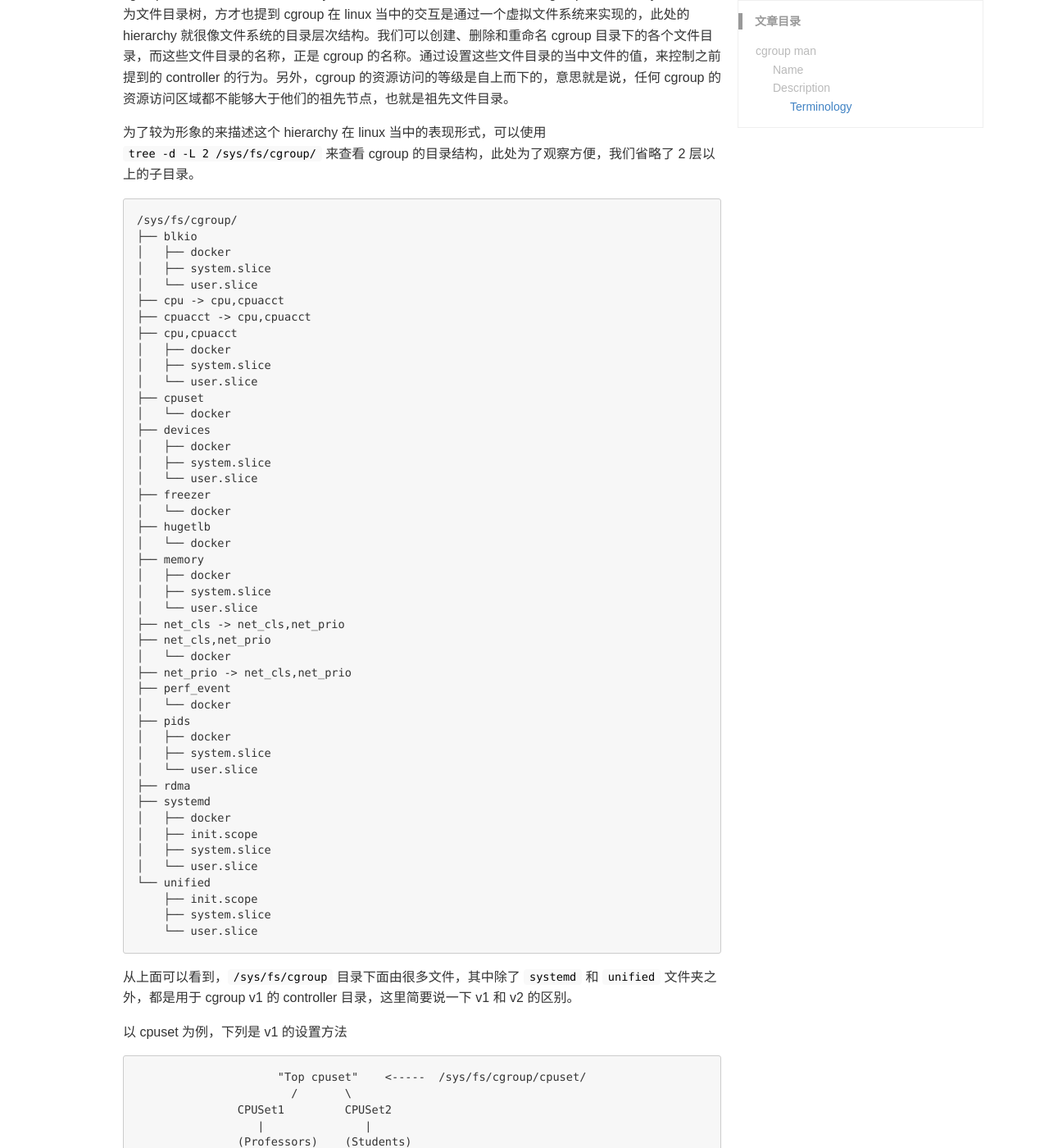
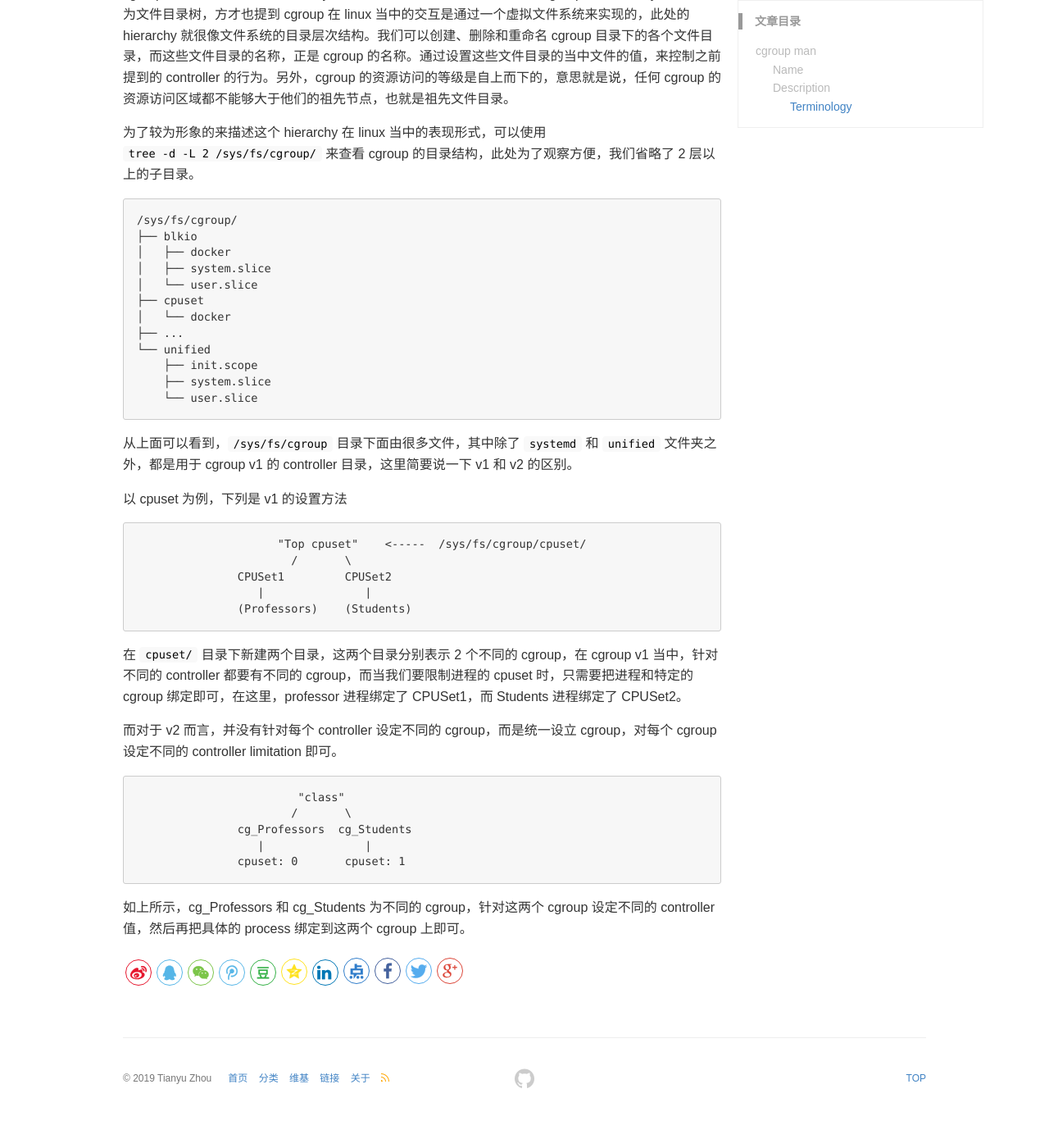
Before and after one commit to WYWAshley/WYWAshley.github.io, a Jekyll site: the page built from _posts/2019-10-28-cgroups-usage.md, in a window 1280 px wide and 1400 px high, scrolled down 868 px. Shown: the whole window at 82% size. Built offline with Jekyll 4.4.1, drawn with Linux system fonts in a browser that asks for light colours; comment, search, counter and statistics services are not loaded; after the commit the page ends 2232 px from its top, so only the background shows below that.

Commit message:
update cgroup man

```diff
--- a/_posts/2019-10-28-cgroups-usage.md
+++ b/_posts/2019-10-28-cgroups-usage.md
@@ -36,42 +36,9 @@ cgroup 的资源控制是通过 hierarchy 的方式组织的。后续也会详
 │   ├── docker
 │   ├── system.slice
 │   └── user.slice
-├── cpu -> cpu,cpuacct
-├── cpuacct -> cpu,cpuacct
-├── cpu,cpuacct
-│   ├── docker
-│   ├── system.slice
-│   └── user.slice
 ├── cpuset
 │   └── docker
-├── devices
-│   ├── docker
-│   ├── system.slice
-│   └── user.slice
-├── freezer
-│   └── docker
-├── hugetlb
-│   └── docker
-├── memory
-│   ├── docker
-│   ├── system.slice
-│   └── user.slice
-├── net_cls -> net_cls,net_prio
-├── net_cls,net_prio
-│   └── docker
-├── net_prio -> net_cls,net_prio
-├── perf_event
-│   └── docker
-├── pids
-│   ├── docker
-│   ├── system.slice
-│   └── user.slice
-├── rdma
-├── systemd
-│   ├── docker
-│   ├── init.scope
-│   ├── system.slice
-│   └── user.slice
+├── ...
 └── unified
     ├── init.scope
     ├── system.slice
```
